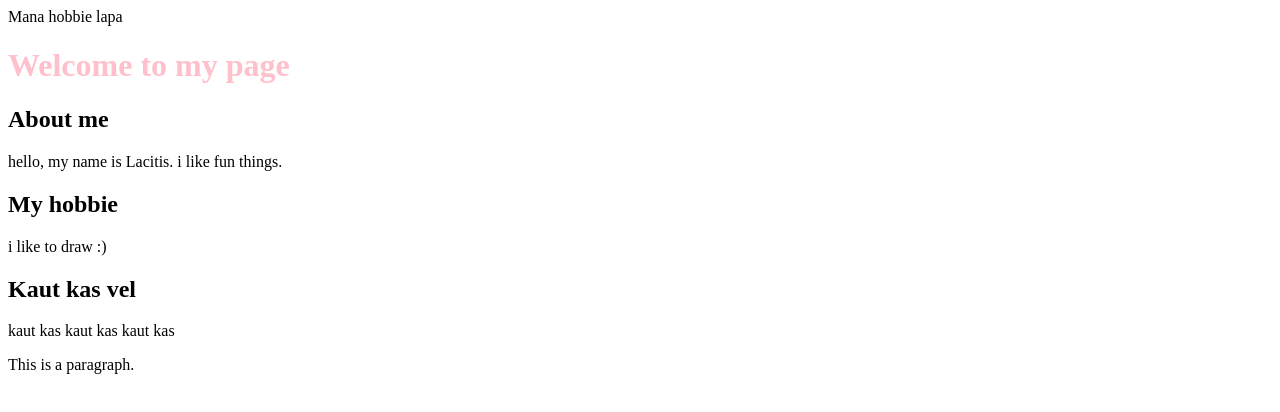
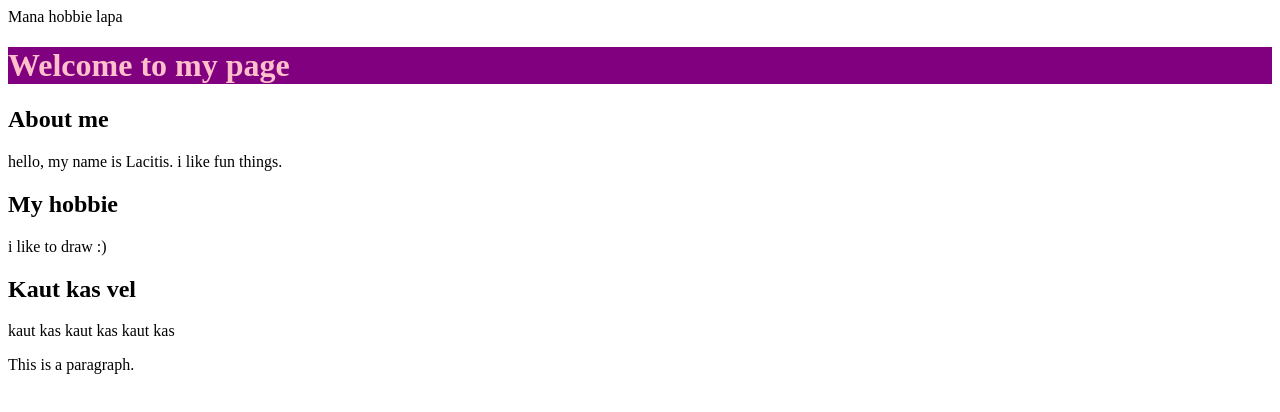
Before and after one commit to lacitis58/my-second-webpage, a plain HTML site: page index.html in a window 1280 px wide. Drawn offline with Linux system fonts and the light colour scheme.

Commit message:
Update index.html

```diff
--- a/index.html
+++ b/index.html
@@ -6,7 +6,7 @@
   </head>
 <body>
 
-<h1 style="color:pink;background-color:light pink;">Welcome to my page</h1>
+<h1 style="color:pink;background-color:purple;">Welcome to my page</h1>
   <h2>About me</h2>
   <p> hello, my name is Lacitis. i like fun things.</p>
 
```
